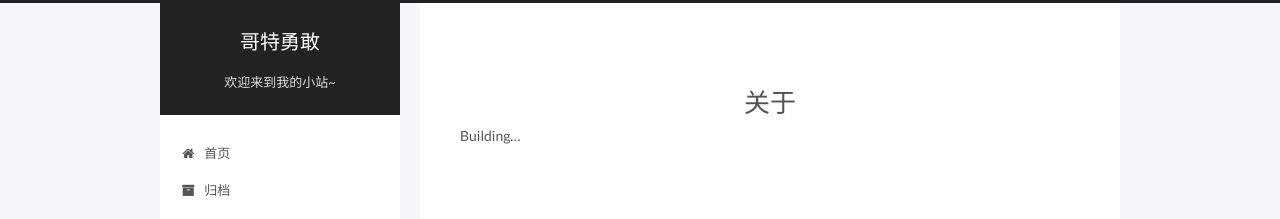
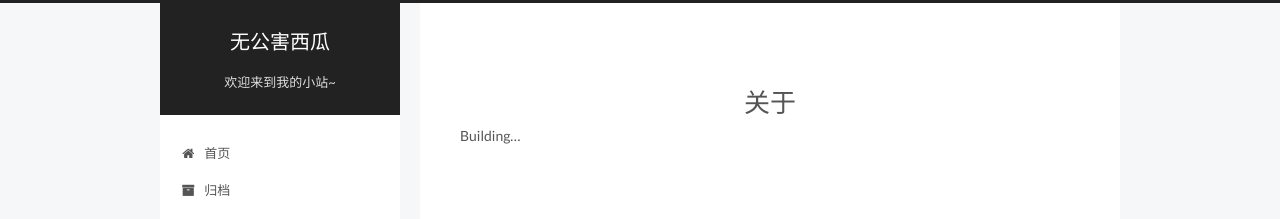
Before and after one commit to whifyh/whifyh.github.io, a Jekyll site: the page built from about/index.md, in a window 1280 px wide. Shown: the top 219 px of the page. Built offline with Jekyll 4.4.1, drawn with Linux system fonts in a browser that asks for light colours.

Commit message:
Update _config.yml

```diff
--- a/_config.yml
+++ b/_config.yml
@@ -4,7 +4,7 @@
 # ---------------------------------------------------------------
 
 # Site
-title: 哥特勇敢
+title: 无公害西瓜
 subtitle: 欢迎来到我的小站~
 description:
 author: whifyh
```
